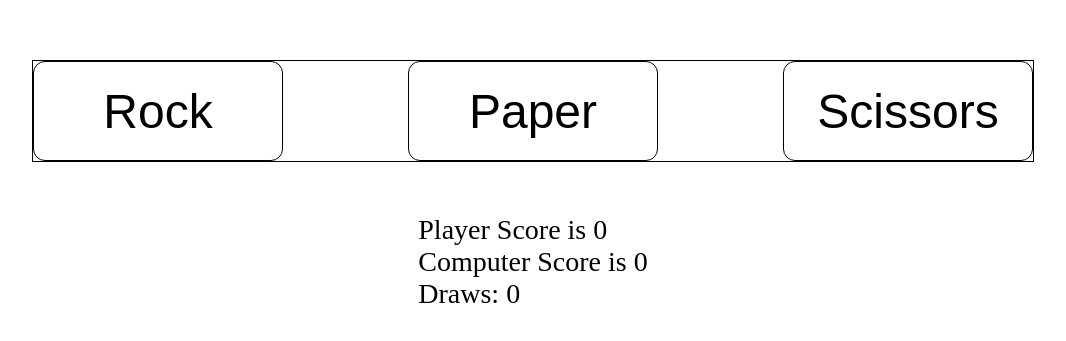
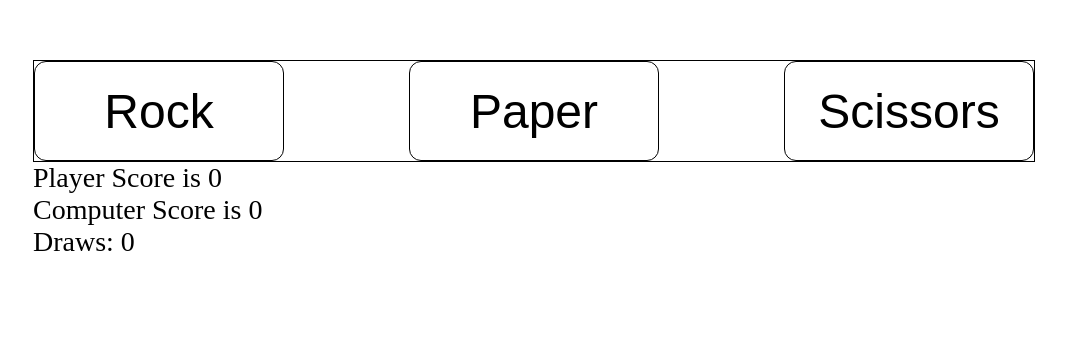
Before and after one commit to Ibrakristo/RockPaperScissors, a plain HTML site: page index.html in a window 1280 px wide. Shown: the part 223-564 px from the top of the page, without its empty margins (107-1173 px from the left). Drawn offline with Linux system fonts and the light colour scheme.

Commit message:
another sol.

```diff
--- a/index.html
+++ b/index.html
@@ -10,14 +10,13 @@
 </head>
 <body>
     <div class="container">
-
-        <div class="cont">
+        <!--<div class="cont">-->
             <div class="content">
                 <button class="rock">Rock</button>
                 <button class="paper">Paper</button>
                 <button class="scissors">Scissors</button>
             </div>
-        </div>
+        <!--</div>-->
        <div class="result">
             <div class="pscore">Player Score is 0</div>
             <div class="cscore">Computer Score is 0</div>
--- a/style.css
+++ b/style.css
@@ -7,7 +7,7 @@ body{
     align-items: center;
     justify-content: center;
 }
-.container{
+/*.container{
     display:flex;
     flex-direction: column;
     align-items: center;
@@ -26,6 +26,17 @@ body{
     justify-content: space-between;
     display:flex;
     border: 1px solid;
+}*/
+
+.container{
+    height: 250px;
+    width:1000px;
+}
+.content{
+    width: 100%;
+    justify-content: space-between;
+    display:flex;
+    border: 1px solid;
 }
 button{
     border: 1px solid;
```
